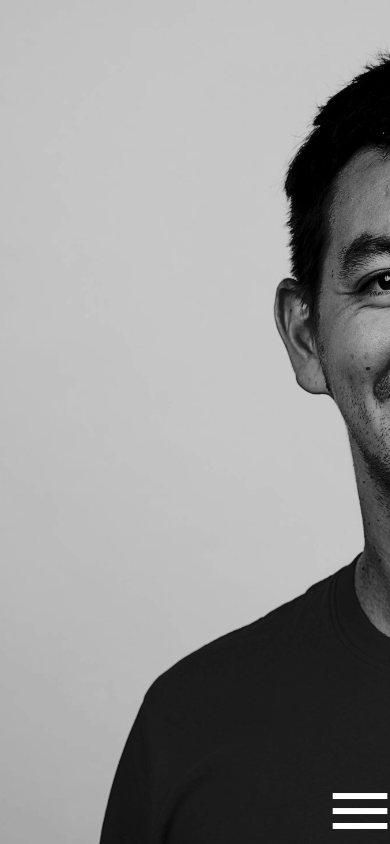
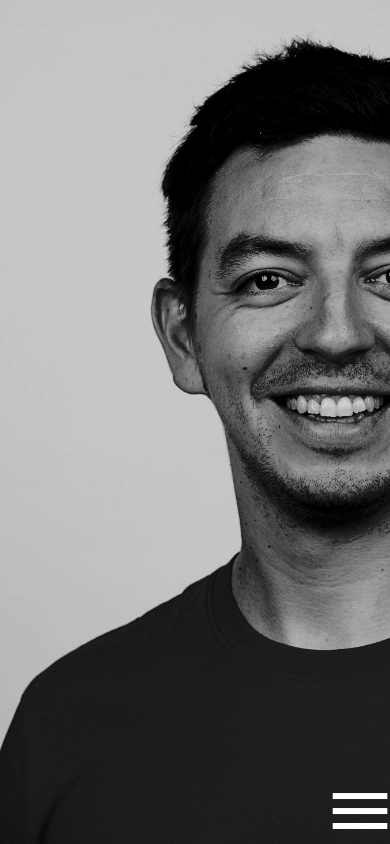
Before and after one commit to Mariano-Ryser/SAP-front, a Next.js app: page / in a window 390 px wide. Built offline with nearby package versions, Linux system fonts and the light colour scheme.

Commit message:
backgraound position

```diff
--- a/styles/globals.css
+++ b/styles/globals.css
@@ -21,7 +21,7 @@ body {
     height: 100vh;
     background-color: rgb(31, 27, 27);
     background-image: url('/me/me.jpg');
-    background-position: 26%;
+    background-position: 40%;
     background-size: cover;
   }
 }
```
